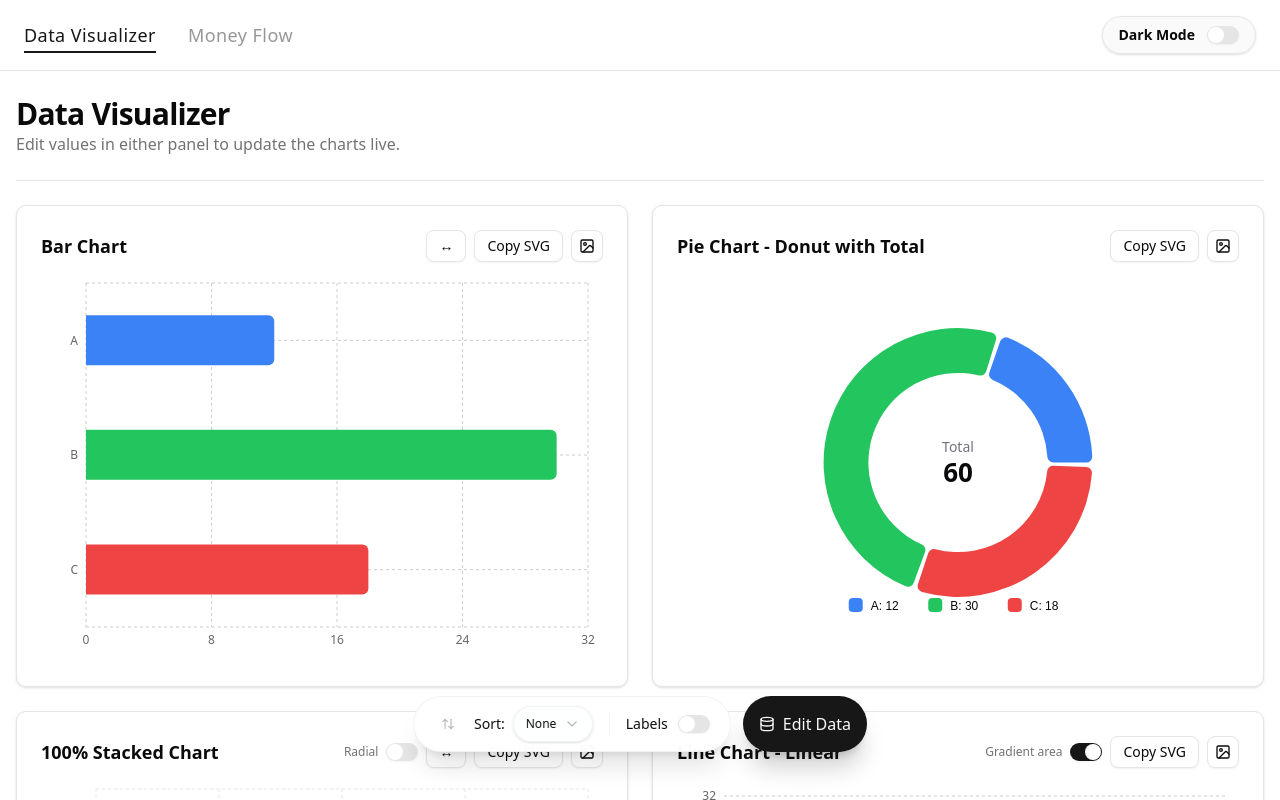
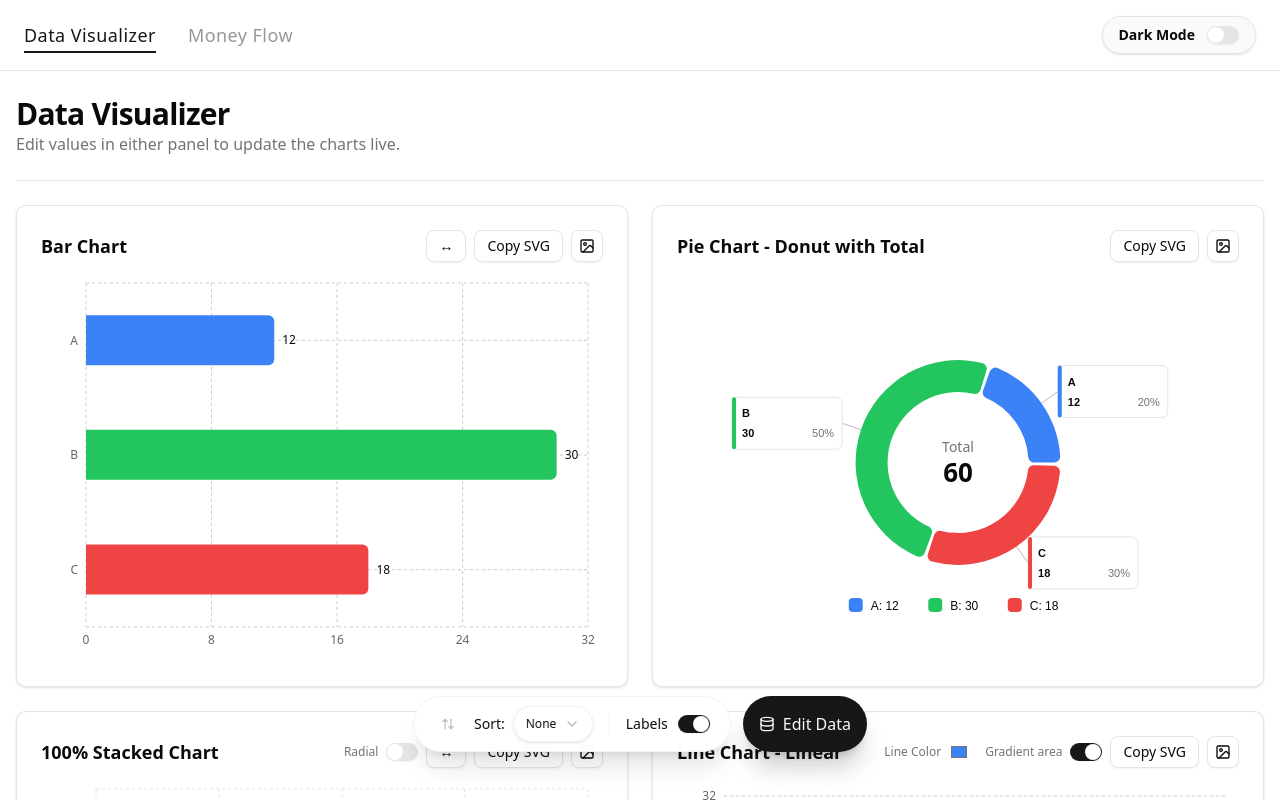
Before and after one commit to s1n-c0s/FastChart, a React (Vite) app: page / in a window 1280 px wide. Shown: the top 800 px of the page. Built offline with nearby package versions, Linux system fonts and the light colour scheme.

Commit message:
feat: add dedicated line color picker to line chart card and adjust sizing

```diff
--- a/src/components/DataVisualizer.tsx
+++ b/src/components/DataVisualizer.tsx
@@ -62,8 +62,9 @@ export default function DataVisualizer() {
 
   // --- 3. Local UI State ---
   const [markdownInput, setMarkdownInput] = useState(INITIAL_MARKDOWN);
-  const [showLabels, setShowLabels] = useState(false);
+  const [showLabels, setShowLabels] = useState(true);
   const [showGradientArea, setShowGradientArea] = useState(true);
+  const [lineColor, setLineColor] = useState<string | undefined>(undefined);
   const [isDockOpen, setIsDockOpen] = useState(false);
 
   const fsRef = useRef<HTMLDivElement>(null);
@@ -530,6 +531,19 @@ export default function DataVisualizer() {
               onCopyPng={() => copyChartPng(lineCardRef.current)}
               onFullscreen={() => openFullscreen("line")}
               customActions={
+                <div className="flex items-center gap-4">
+                  <div className="flex items-center gap-2">
+                    <label htmlFor="line-color" className="text-xs text-muted-foreground cursor-pointer">
+                      Line Color
+                    </label>
+                    <input
+                      id="line-color"
+                      type="color"
+                      value={lineColor || sortedData[0]?.color || "#3b82f6"}
+                      onChange={(e: React.ChangeEvent<HTMLInputElement>) => setLineColor(e.target.value)}
+                      className="w-5 h-5 p-0 cursor-pointer rounded-md border-border/50"
+                    />
+                  </div>
                   <div className="flex items-center gap-2">
                     <label htmlFor="show-gradient" className="text-xs text-muted-foreground cursor-pointer">
                       Gradient area
@@ -540,13 +554,15 @@ export default function DataVisualizer() {
                       onCheckedChange={setShowGradientArea}
                     />
                   </div>
+                </div>
               }
             >
               <LineChart
                 data={sortedData}
-                containerRef={lineCardRef as React.RefObject<HTMLDivElement>}
+                containerRef={lineCardRef as React.Ref<HTMLDivElement>}
                 showLabels={showLabels}
                 showGradientArea={showGradientArea}
+                lineColor={lineColor}
               />
             </ChartCard>
           </div>
--- a/src/components/charts/line-chart.tsx
+++ b/src/components/charts/line-chart.tsx
@@ -20,15 +20,17 @@ export interface LineChartProps {
   containerRef?: React.Ref<HTMLDivElement>
   showLabels?: boolean
   showGradientArea?: boolean
+  lineColor?: string
 }
 
 interface LineChartTooltipProps {
   active?: boolean;
   payload?: any[];
   label?: string;
+  lineColor?: string;
 }
 
-const LineChartTooltip = ({ active, payload, label }: LineChartTooltipProps) => {
+const LineChartTooltip = ({ active, payload, label, lineColor }: LineChartTooltipProps) => {
   if (!active || !payload || payload.length === 0) return null;
 
   const item = payload[0];
@@ -36,7 +38,7 @@ const LineChartTooltip = ({ active, payload, label }: LineChartTooltipProps) =>
 
   const data = item.payload || {};
   const displayLabel = data.label || label || 'Item';
-  const displayColor = data.color || item.color || item.stroke || '#8884d8';
+  const displayColor = lineColor || data.color || item.color || item.stroke || '#8884d8';
   const displayValue = data.value !== undefined ? data.value : (item.value || 0);
 
   return (
@@ -60,7 +62,8 @@ export const LineChart = React.memo(function LineChart({
   data,
   containerRef,
   showLabels = false,
-  showGradientArea = false
+  showGradientArea = false,
+  lineColor: customLineColor
 }: LineChartProps) {
 
   const chartConfig = React.useMemo(() => {
@@ -76,7 +79,7 @@ export const LineChart = React.memo(function LineChart({
   }, [data])
 
   const seriesId = data[0]?.id || "value"
-  const lineColor = data[0]?.color || "#3b82f6"
+  const lineColor = customLineColor || data[0]?.color || "#3b82f6"
   const gradientId = React.useMemo(() => `gradient-${seriesId}`, [seriesId])
 
   return (
@@ -116,8 +119,8 @@ export const LineChart = React.memo(function LineChart({
                 width={35}
               />
               <Tooltip
-                cursor={{ stroke: 'var(--muted)', strokeWidth: 1, strokeDasharray: '4 4' }}
-                content={<LineChartTooltip />}
+                cursor={{ stroke: lineColor, strokeWidth: 1, strokeDasharray: "4 4", opacity: 0.5 }}
+                content={<LineChartTooltip lineColor={lineColor} />}
               />
               {showGradientArea && (
                 <Area
@@ -158,6 +161,7 @@ export const LineChart = React.memo(function LineChart({
   return (
     prevProps.showLabels === nextProps.showLabels &&
     prevProps.showGradientArea === nextProps.showGradientArea &&
+    prevProps.lineColor === nextProps.lineColor &&
     prevProps.data === nextProps.data
   )
 })
```
Lines whose indentation alone changed are shown as unchanged.
